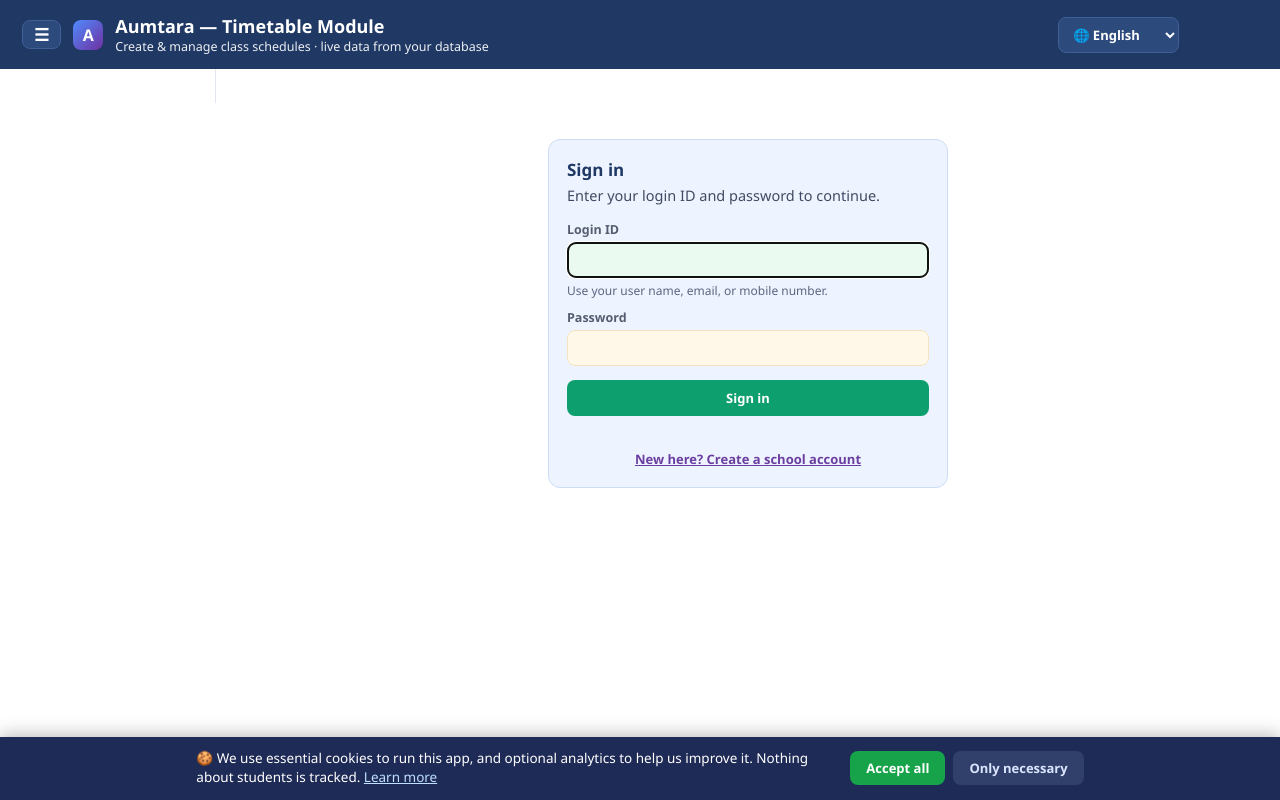
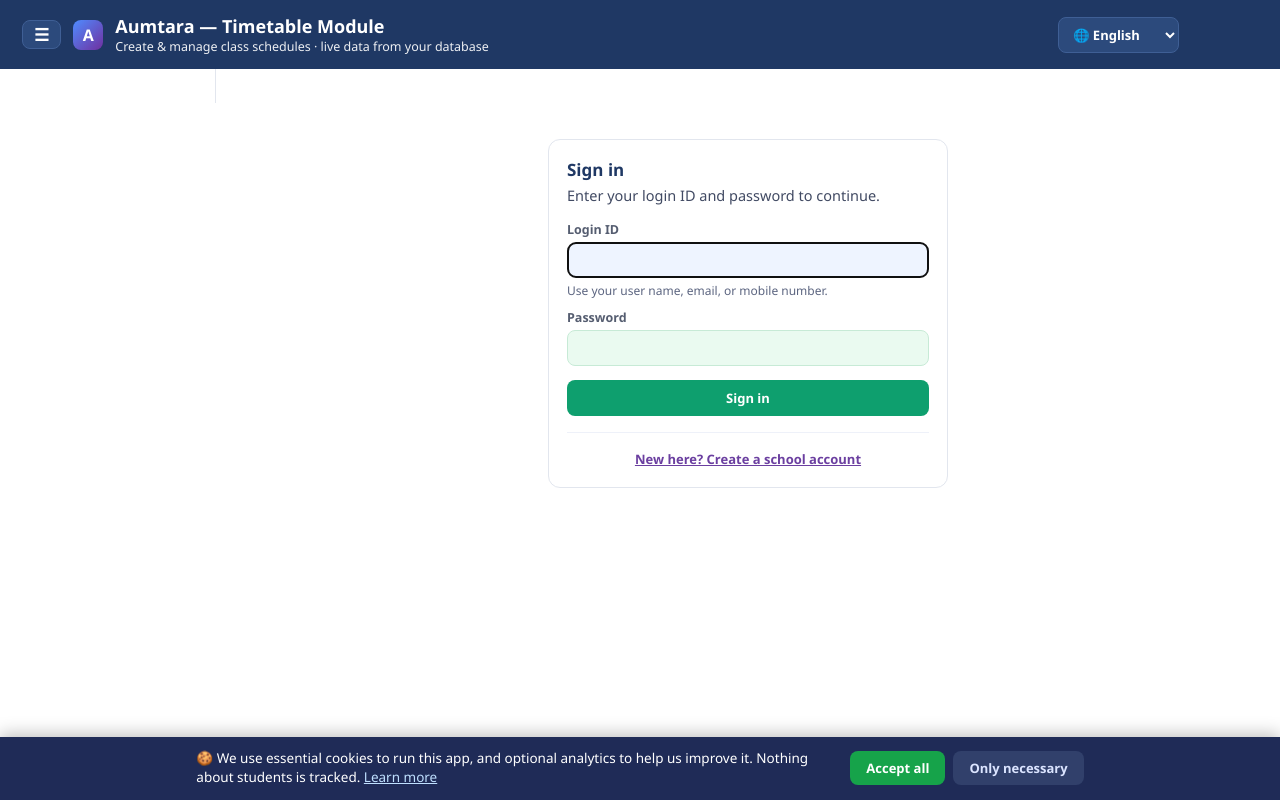
Before and after one commit to megabytes1-eng/aumtara-timetable, a website: page index.html in a window 1280 px wide. Drawn offline with Linux system fonts and the light colour scheme.

Commit message:
Keep main page card white; colour inner boxes

```diff
--- a/index.html
+++ b/index.html
@@ -1111,6 +1111,7 @@
   const v=document.getElementById('view'); if(!v)return;
   v.querySelectorAll(BOXSEL).forEach(el=>{
     if(el.dataset.bx)return;                                            // already handled
+    if(el.classList.contains('card')&&el.parentNode===v){el.dataset.bx='1';return;} // the main page card stays WHITE; only inner boxes get colour
     const st=el.getAttribute('style')||'';
     if(/background/i.test(st)){el.dataset.bx='1';return;}               // keeps its own colour (special cards)
     if((el.tagName==='SELECT'||el.tagName==='INPUT')&&el.closest('table'))return; // don't rainbow the timetable grid inputs
```
